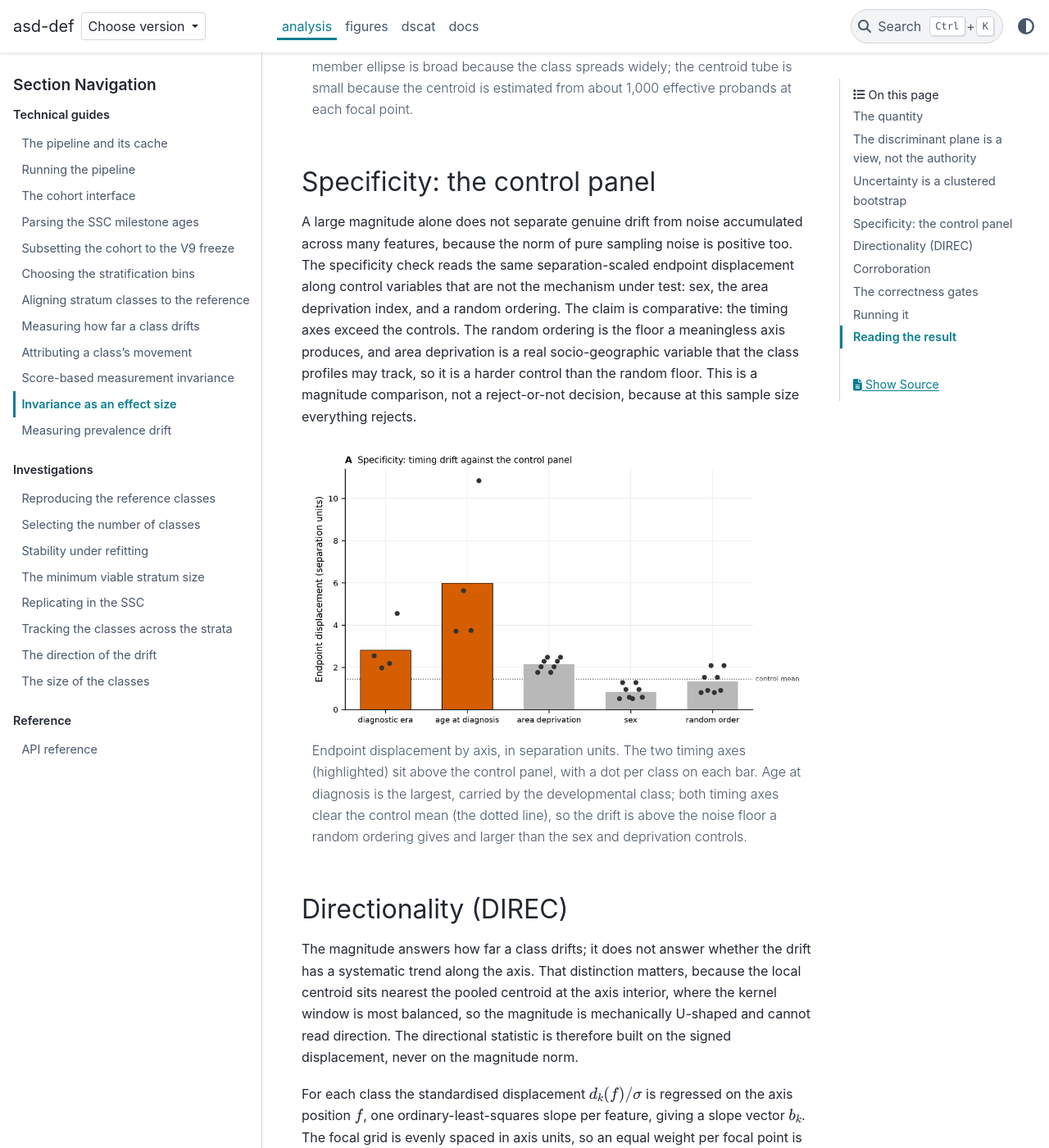
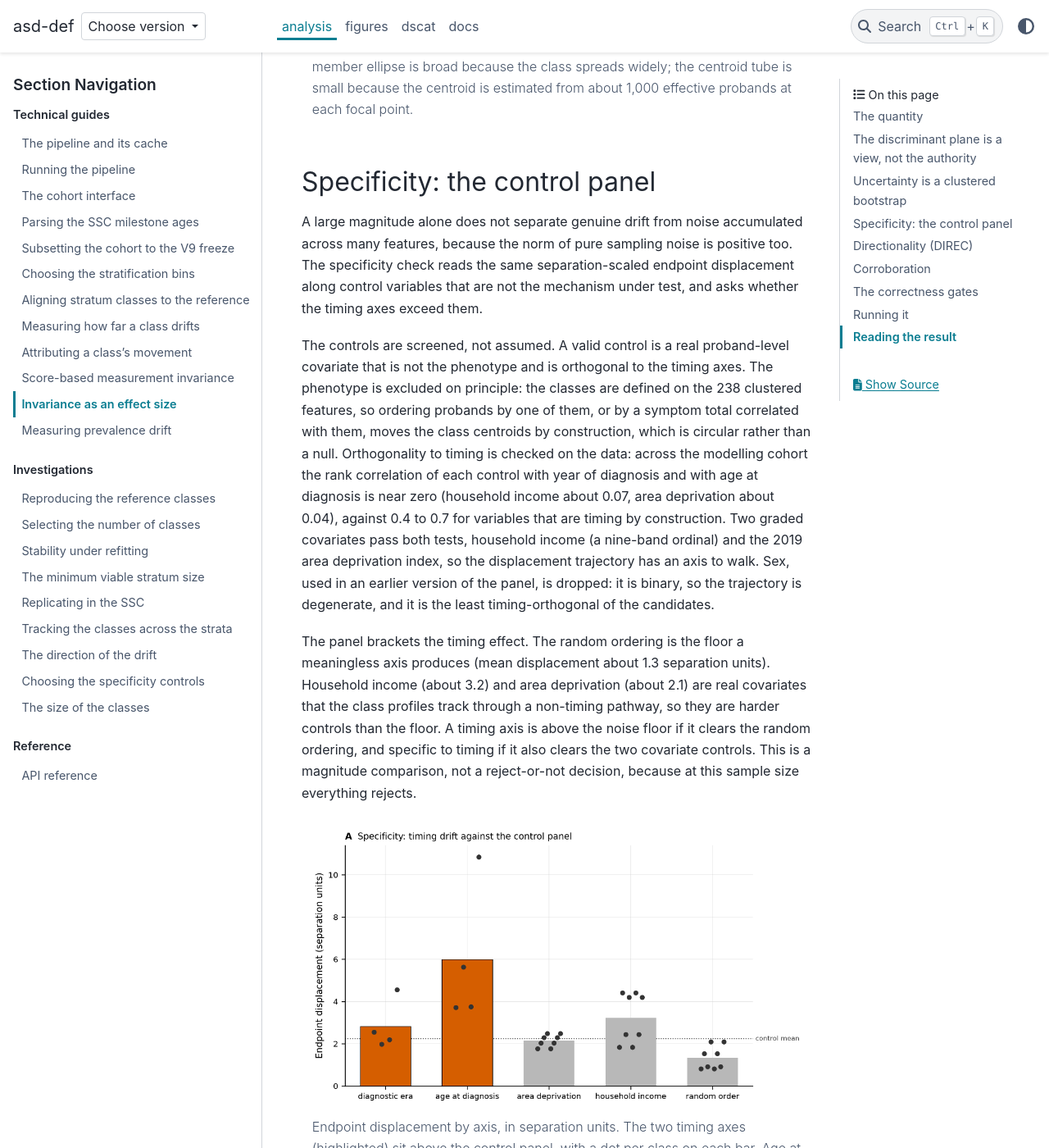
Before and after one commit to tahmidazam/asd-def, a Sphinx documentation site: the page built from docs/source/packages/analysis/guides/invariance-as-an-effect-size.md, in a window 1280 px wide and 1400 px high, scrolled down 4259 px. Shown: the whole window at 82% size. Built offline with Sphinx 7.4.7 and the PyData theme 0.15.4, drawn with Linux system fonts in a browser that asks for light colours; some of the changed text lies outside the part shown.

Commit message:
docs(analysis): investigation on choosing the specificity controls
Write up how the negative-control panel is selected: exclude the
clustered features and other phenotype measures by role (ordering by
them moves the centroids by construction), then screen the remaining
proband-level covariates for timing-orthogonality, gradedness, and
missingness. Show that household income, the control that decides the
era verdict, sits mid-scale between the random floor and the phenotype
ceiling and is uncorrelated with the severity axis, so its height is a
socioeconomic gradient rather than leaked phenotype. Rewrite the
specificity section of the invariance guide with the screened panel
and the per-class result, and re-render the figure.

```diff
--- a/docs/source/_figures/local_specificity.json
+++ b/docs/source/_figures/local_specificity.json
@@ -1,7 +1,7 @@
 {
   "figure": "local-specificity",
   "source_stage": "invariance-trajectory",
-  "source_run": "f0bf50b8e9ba7c60",
-  "source_git_commit": "7e0b3b7-dirty",
+  "source_run": "8814320f7aaad427",
+  "source_git_commit": "6d101a3-dirty",
   "figures_version": "0.6.0"
 }
--- a/docs/source/packages/analysis/guides/invariance-as-an-effect-size.md
+++ b/docs/source/packages/analysis/guides/invariance-as-an-effect-size.md
@@ -104,22 +104,45 @@ effective probands at each focal point.
 A large magnitude alone does not separate genuine drift from noise accumulated across many features,
 because the norm of pure sampling noise is positive too. The specificity check reads the same
 separation-scaled endpoint displacement along control variables that are not the mechanism under
-test: sex, the area deprivation index, and a random ordering. The claim is comparative: the timing
-axes exceed the controls. The random ordering is the floor a meaningless axis produces, and area
-deprivation is a real socio-geographic variable that the class profiles may track, so it is a harder
-control than the random floor. This is a magnitude comparison, not a reject-or-not decision, because
-at this sample size everything rejects.
+test, and asks whether the timing axes exceed them.
+
+The controls are screened, not assumed. A valid control is a real proband-level covariate that is
+not the phenotype and is orthogonal to the timing axes. The phenotype is excluded on principle: the
+classes are defined on the 238 clustered features, so ordering probands by one of them, or by a
+symptom total correlated with them, moves the class centroids by construction, which is circular
+rather than a null. Orthogonality to timing is checked on the data: across the modelling cohort the
+rank correlation of each control with year of diagnosis and with age at diagnosis is near zero
+(household income about 0.07, area deprivation about 0.04), against 0.4 to 0.7 for variables that are
+timing by construction. Two graded covariates pass both tests, household income (a nine-band
+ordinal) and the 2019 area deprivation index, so the displacement trajectory has an axis to walk.
+Sex, used in an earlier version of the panel, is dropped: it is binary, so the trajectory is
+degenerate, and it is the least timing-orthogonal of the candidates.
+
+The panel brackets the timing effect. The random ordering is the floor a meaningless axis produces
+(mean displacement about 1.3 separation units). Household income (about 3.2) and area deprivation
+(about 2.1) are real covariates that the class profiles track through a non-timing pathway, so they
+are harder controls than the floor. A timing axis is above the noise floor if it clears the random
+ordering, and specific to timing if it also clears the two covariate controls. This is a magnitude
+comparison, not a reject-or-not decision, because at this sample size everything rejects.
 
 :::{figure} /_figures/local_specificity.png
-:alt: Bar chart of endpoint displacement for era, age, area deprivation, sex, and random order
+:alt: Bar chart of endpoint displacement for era, age, area deprivation, household income, and random order
 :width: 100%
 :align: center
 
 Endpoint displacement by axis, in separation units. The two timing axes (highlighted) sit above the
 control panel, with a dot per class on each bar. Age at diagnosis is the largest, carried by the
-developmental class; both timing axes clear the control mean (the dotted line), so the drift is above
-the noise floor a random ordering gives and larger than the sex and deprivation controls.
+developmental class; both timing axes clear the control mean (the dotted line), above the noise floor
+a random ordering gives and above the income and deprivation covariates.
 :::
+
+Specificity is read per class, not on the between-class mean, because a mean hides drift concentrated
+in one class. Along age at diagnosis all four classes clear every control, so the effect is specific
+throughout, and largest for the developmental class (endpoint about 10.9 separation units). Along
+diagnostic era the picture splits: the moderate-challenges and the developmental (Mixed ASD with DD)
+classes clear the covariate controls, while the broadly-affected and social-or-behavioral classes sit
+above the random floor but below their own household-income control, so their era drift is above
+noise but not specific to timing.
 
 ## Directionality (DIREC)
 
@@ -212,11 +235,14 @@ local-specificity` (the control-panel small-multiple, which reads both timing ax
 
 ## Reading the result
 
-On the reference release the two axes tell a consistent story. Diagnosis year and age at diagnosis
-both drift beyond the control panel: the separation-scaled endpoint displacement averages about 2.8
-along diagnosis year and about 6.0 along age at diagnosis, against 2.1 for area deprivation, 1.3 for
-the random floor, and 0.8 for sex. The age effect is the larger, carried by the developmental class
-(the Mixed ASD with developmental delay class moves furthest). Roughly a third of the per-feature
+On the reference release the two axes tell a consistent story with an honest split. The
+separation-scaled endpoint displacement averages about 2.8 along diagnosis year and about 6.0 along
+age at diagnosis, against a control panel of about 3.2 for household income, 2.1 for area
+deprivation, and 1.3 for the random floor. Age at diagnosis clears every control, on the mean and for
+all four classes. Diagnosis year clears the random floor and area deprivation, but its mean sits just
+below the household-income control, and per class only the moderate-challenges and developmental
+classes clear the covariate controls. The age effect is the larger, carried by the developmental
+class (the Mixed ASD with developmental delay class moves furthest). Roughly a third of the per-feature
 displacements survive the false-discovery step for diagnosis year and over half for age at
 diagnosis, so the drift is pervasive but not total: most single features stay within sampling noise
 while the class profiles as a whole move.
```
Also changed, not shown: docs/source/packages/analysis/index.md (+7 -1 lines), docs/source/packages/analysis/investigations/choosing-the-specificity-controls.md (added, +159 -0 lines), docs/source/_figures/local_specificity.png, 1 other file.
